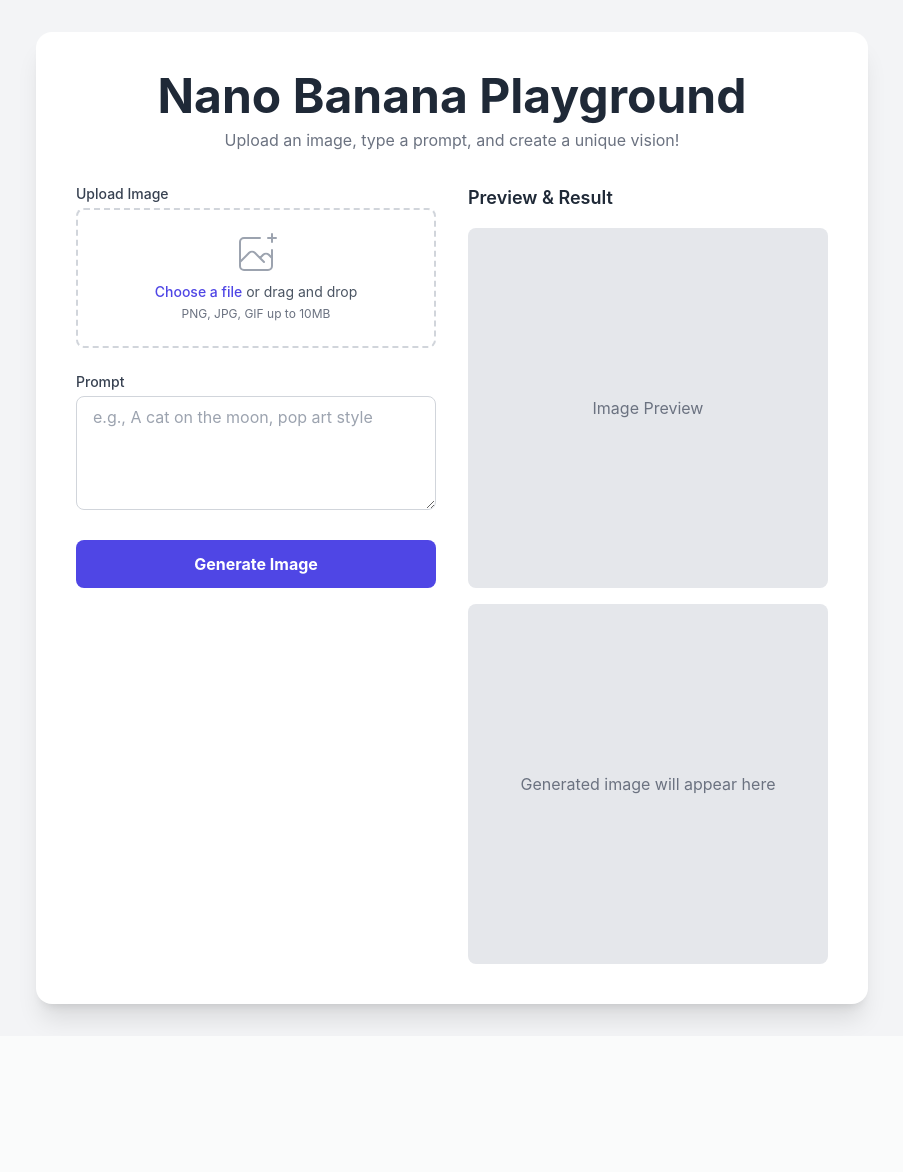
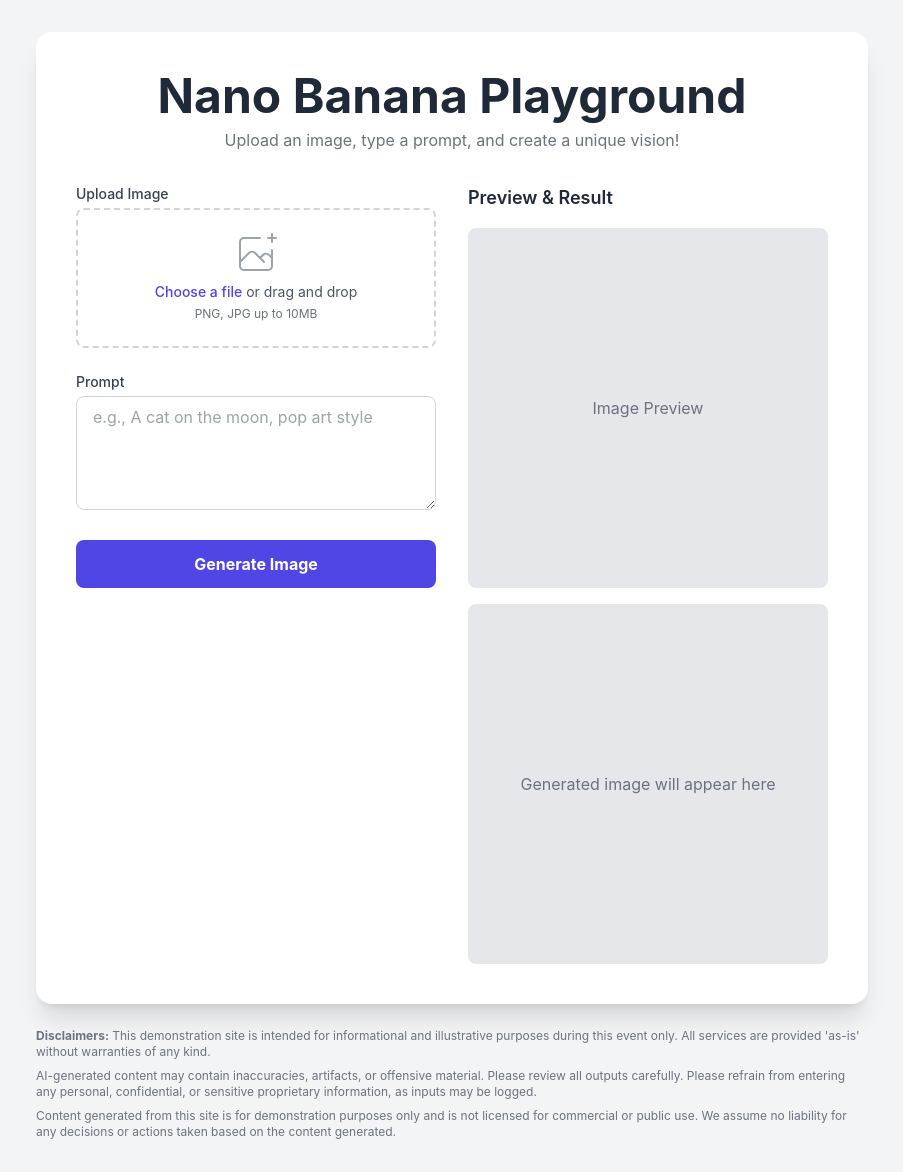
Before and after one commit to yafangshih/hk-minisite-v4, a Flask app: page / in a window 1280 px wide. Shown: the whole page, without its empty margins (188-1091 px from the left). Before the commit the page ends 1028 px from the top, so only its background shows below. Run offline with Flask 3, Linux system fonts and the light colour scheme; some libraries are stand-ins or nearby versions.

Commit message:
add disclaimer

```diff
--- a/templates/index.html
+++ b/templates/index.html
@@ -48,7 +48,7 @@
                                     </label>
                                     <p class="pl-1">or drag and drop</p>
                                 </div>
-                                <p class="text-xs text-gray-500" id="file-name">PNG, JPG, GIF up to 10MB</p>
+                                <p class="text-xs text-gray-500" id="file-name">PNG, JPG up to 10MB</p>
                             </div>
                         </div>
                     </div>
@@ -83,6 +83,13 @@
                 <span id="message-text"></span>
             </div>
         </div>
+
+        <!-- Disclaimer Footer -->
+        <footer class="mt-6 text-xs text-gray-500 text-left space-y-2">
+            <p><strong>Disclaimers:</strong> This demonstration site is intended for informational and illustrative purposes during this event only. All services are provided 'as-is' without warranties of any kind.</p>
+            <p>AI-generated content may contain inaccuracies, artifacts, or offensive material. Please review all outputs carefully. Please refrain from entering any personal, confidential, or sensitive proprietary information, as inputs may be logged.</p>
+            <p>Content generated from this site is for demonstration purposes only and is not licensed for commercial or public use. We assume no liability for any decisions or actions taken based on the content generated.</p>
+        </footer>
     </div>
 
     <script>
```
